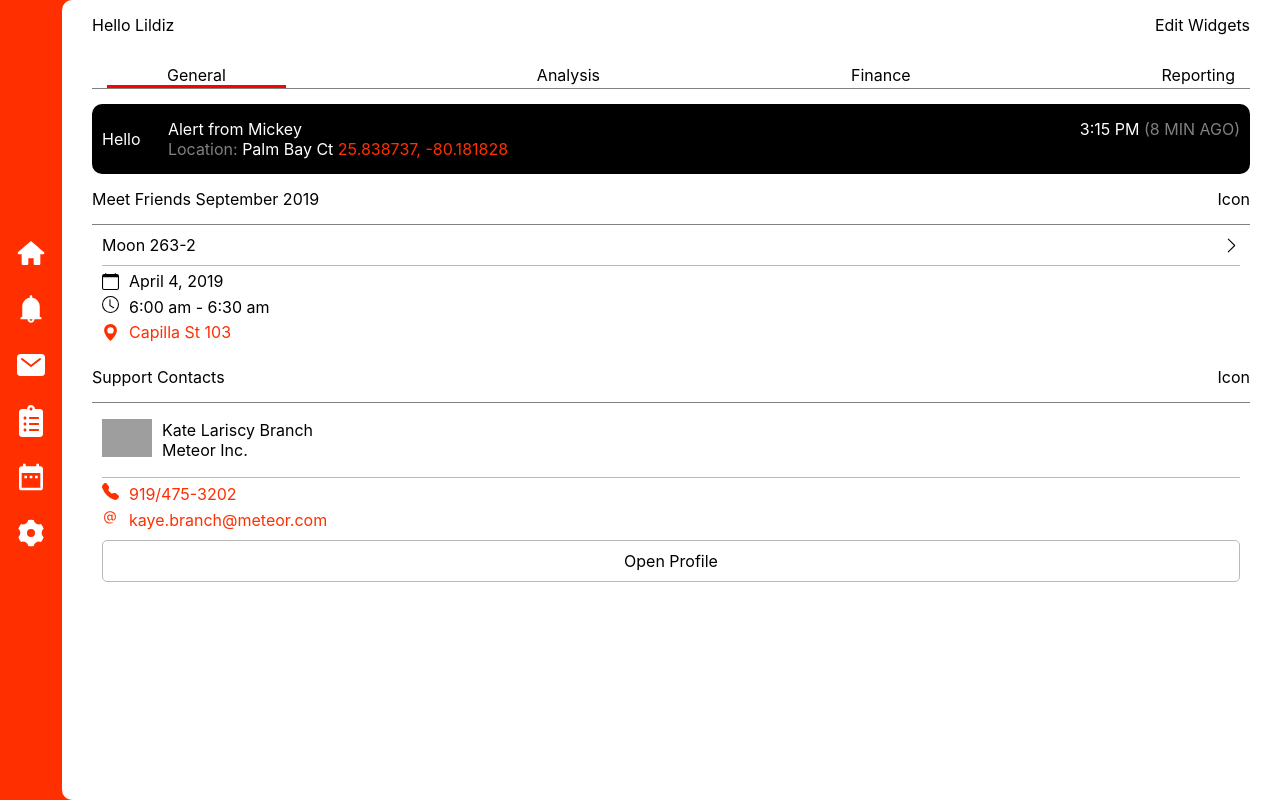
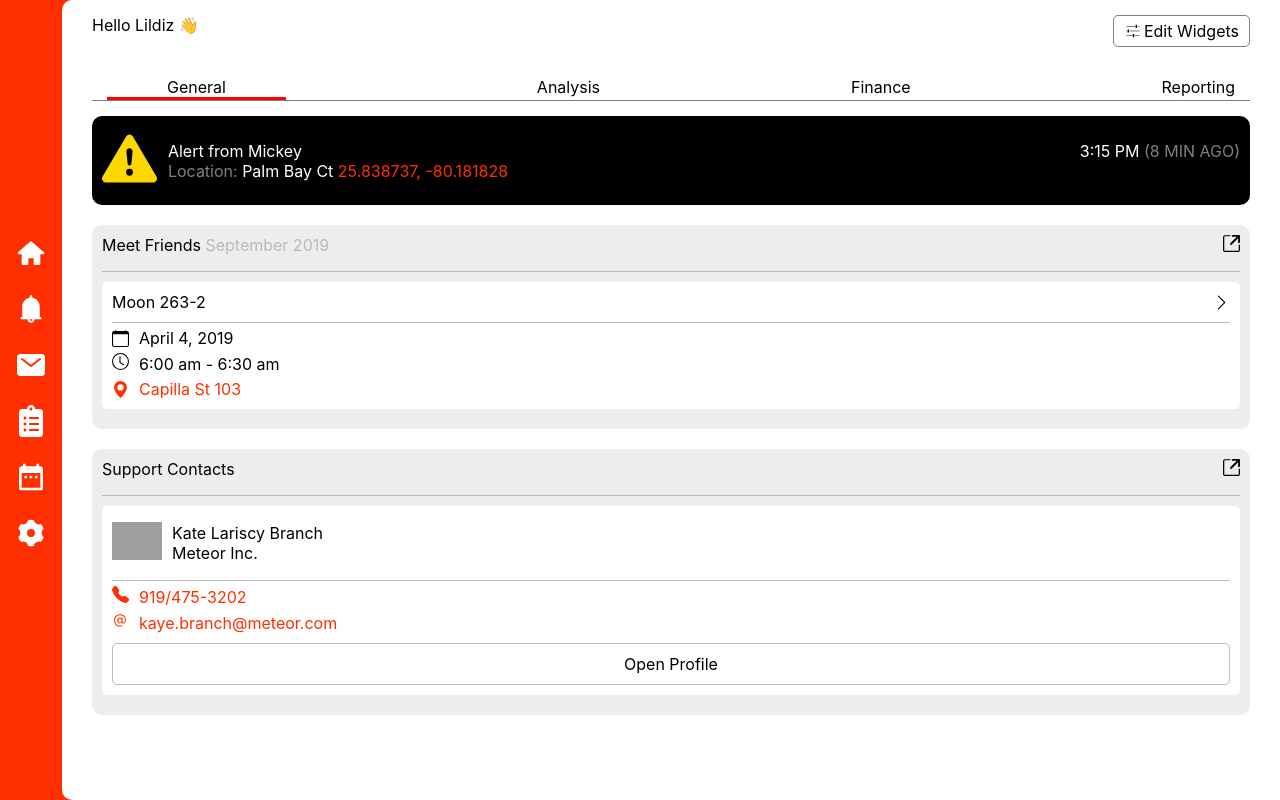
Before and after one commit to Sam-2019/Lildiz-Dashboard, a React (Create React App) app: page / in a window 1280 px wide. Built offline with nearby package versions, Linux system fonts and the light colour scheme; grey boxes are pictures that could not be loaded.

Commit message:
imported Maximize, Exclamation, ControlPanel, wane emoji,

```diff
--- a/src/Mainspace/MainSpace.js
+++ b/src/Mainspace/MainSpace.js
@@ -2,7 +2,12 @@ import React from "react";
 import styled from "styled-components";
 import Appointment from "../Appointment/Appointment";
 import Contact from "../Contact/Contact";
+import Maximize from "../Components/maximize";
 import "./mainspace.css";
+import Exclamation from "../Components/exclamation";
+import ControlPanel from "../Components/control panel";
+
+let size = 17;
 
 const Container = styled.div`
   background-color: white;
@@ -24,9 +29,28 @@ const MainSpace = () => {
           padding: "15px 0",
         }}
       >
-        <div>Hello Lildiz</div>
+        <div>Hello Lildiz 👋 </div>
 
-        <div>Edit Widgets</div>
+        <div
+          style={{
+            display: "flex",
+            justifyContent: "space-around",
+            alignItems: "center",
+            border: "1px solid gray",
+            padding: "5px  10px",
+            borderRadius: "5px",
+          }}
+        >
+          <ControlPanel width={15} height={15} />
+
+          <div
+            style={{
+              margin: "0 5px 0 0",
+            }}
+          />
+
+          <div>Edit Widgets</div>
+        </div>
       </div>
 
       <div
@@ -60,9 +84,11 @@ const MainSpace = () => {
           style={{
             color: "white",
             width: "70px",
+            display: "flex",
+            margin: " 0 auto",
           }}
         >
-          Hello
+          <Exclamation width={55} height={55} color="gold" />
         </div>
 
         <div
@@ -116,19 +142,28 @@ const MainSpace = () => {
         </div>
       </div>
 
-      <div>
+      <div
+        style={{
+          margin: "10px 0 10px",
+        }}
+      ></div>
+
+      <div className="container">
         <div
           style={{
             display: "flex",
             justifyContent: "space-between",
-            padding: "15px 0",
-            borderBottom: "1px solid gray",
+            padding: "0px 0 15px 0",
+            margin: "0px 0 10px 0",
+            borderBottom: "1px solid #bababa",
           }}
         >
           <div>
-            Meet Friends <span>September 2019</span>{" "}
+            Meet Friends <span className="color">September 2019</span>{" "}
           </div>
-          <div>Icon</div>
+          <div>
+            <Maximize width={size} height={size} />
+          </div>
         </div>
 
         <div>
@@ -136,17 +171,27 @@ const MainSpace = () => {
         </div>
       </div>
 
-      <div>
+      <div
+        style={{
+          margin: "10px 0 10px",
+        }}
+      ></div>
+
+      <div className="container">
         <div
           style={{
             display: "flex",
             justifyContent: "space-between",
-            padding: "15px 0",
-            borderBottom: "1px solid gray",
+            padding: "0px 0 15px 0",
+            margin: "0px 0 10px 0",
+            borderBottom: "1px solid #bababa",
           }}
         >
           <div>Support Contacts </div>
-          <div>Icon</div>
+          <div>
+            {" "}
+            <Maximize width={size} height={size} />
+          </div>
         </div>
 
         <div>
```
